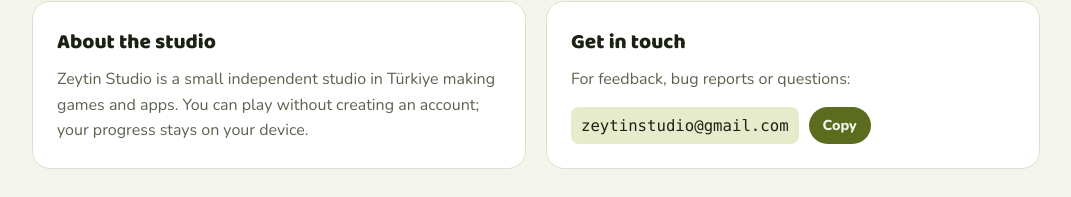
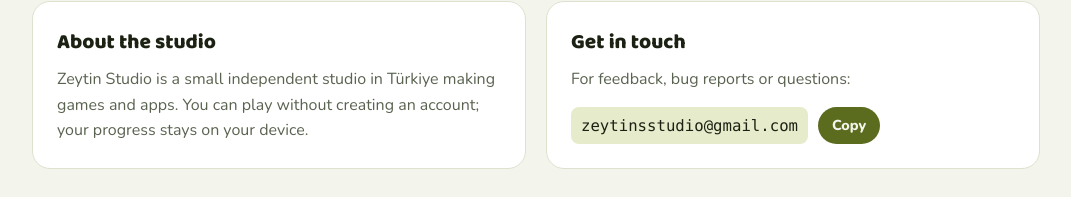
Before and after one commit to Zeytin-Studio/zeytin-studio.github.io, a plain HTML site: page index.html in a window 1280 px wide. Shown: the part 1115-1312 px from the top of the page, without its empty margins (104-1175 px from the left). Drawn offline with nearby package versions, Linux system fonts and the light colour scheme.

```diff
--- a/index.html
+++ b/index.html
@@ -140,7 +140,7 @@
         <p class="tr">Öneri, hata bildirimi ya da sorularınız için:</p>
         <p class="en">For feedback, bug reports or questions:</p>
         <div class="mail">
-          <a id="email" href="mailto:zeytinstudio@gmail.com">zeytinstudio@gmail.com</a>
+          <a id="email" href="mailto:zeytinstudio@gmail.com">zeytinsstudio@gmail.com</a>
           <button class="btn" id="copy-email" type="button"><span class="tr">Kopyala</span><span class="en">Copy</span></button>
           <span class="copied" id="copied" hidden><span class="tr">Kopyalandı</span><span class="en">Copied</span></span>
         </div>
```
